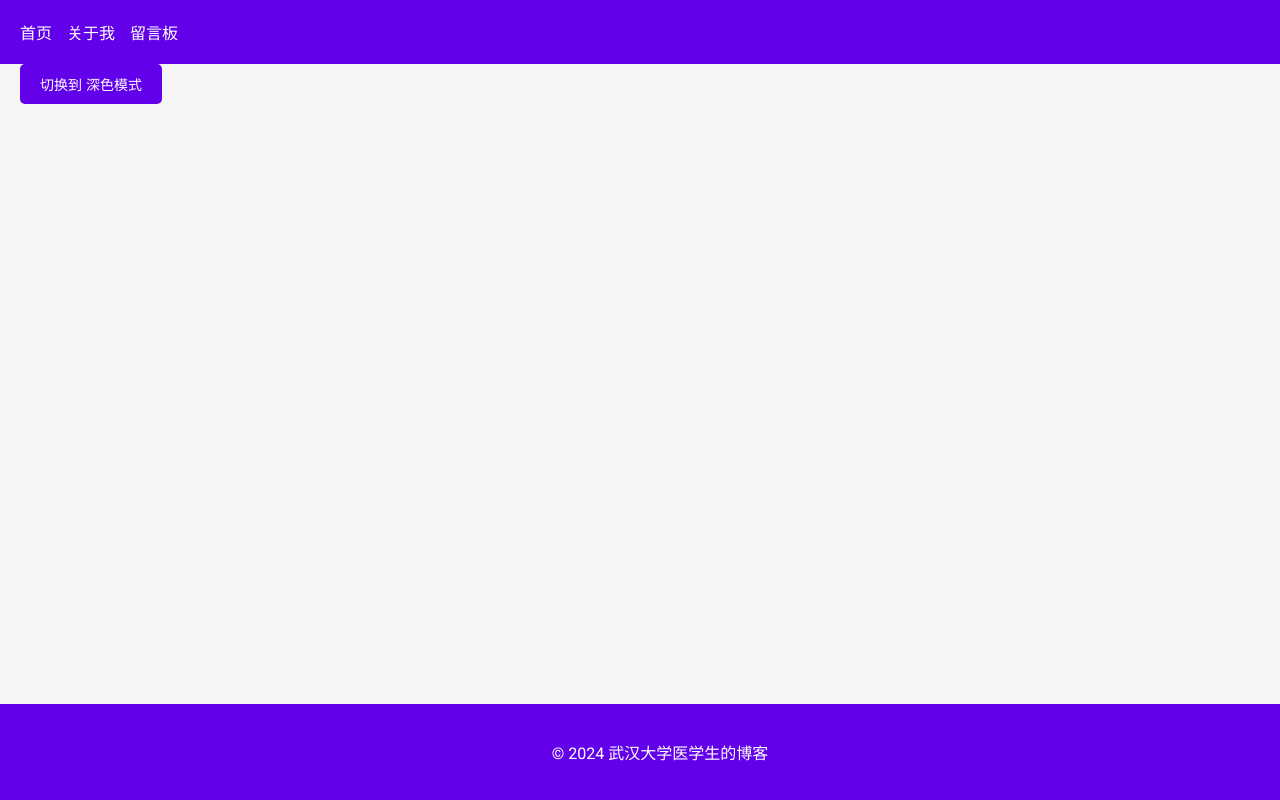
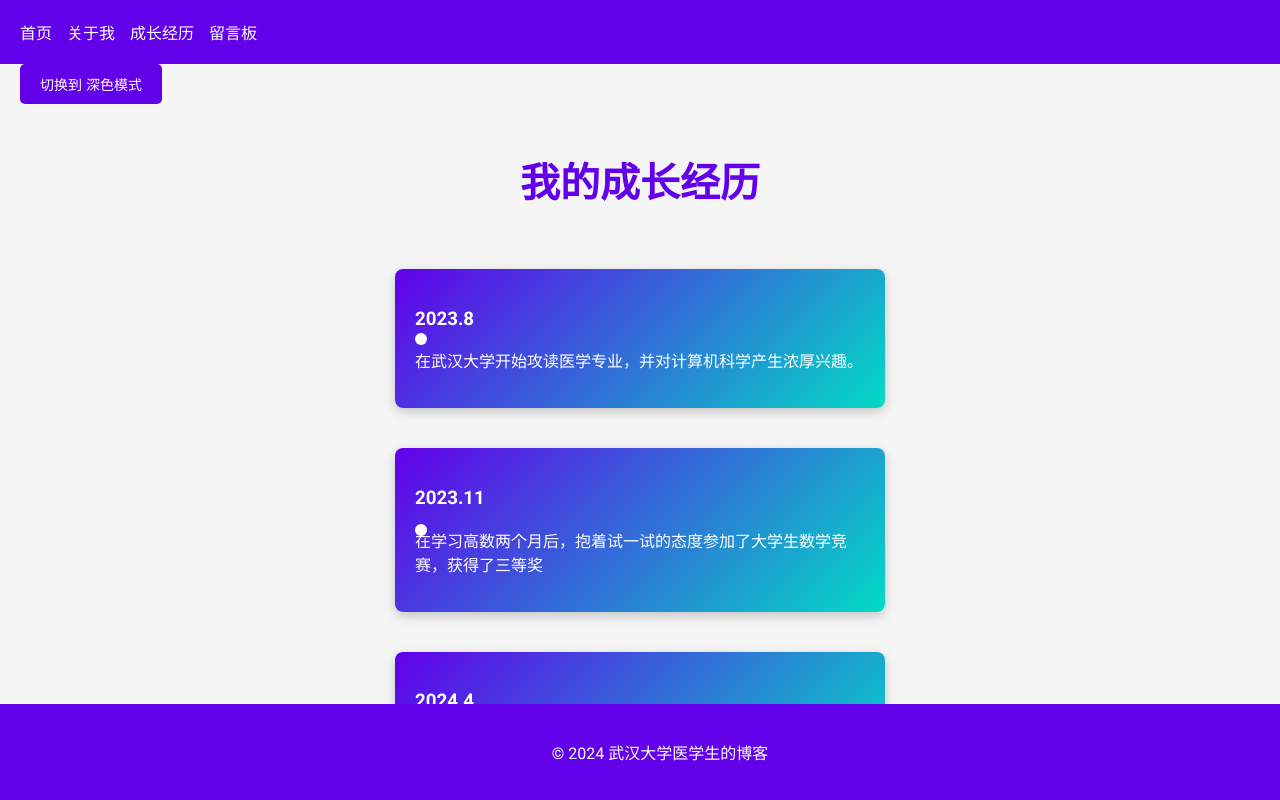
Before and after one commit to Liuxindianyin/----, a Vue app in the folder boke/: page /growth in a window 1280 px wide. Shown: the top 800 px of the page. Built offline with nearby package versions, Linux system fonts and the light colour scheme.

Commit message:
完善了一部分，加入了成长经历页面

```diff
--- a/boke/src/components/Header.vue
+++ b/boke/src/components/Header.vue
@@ -3,6 +3,7 @@
       <nav>
         <router-link to="/">首页</router-link>
         <router-link to="/about">关于我</router-link>
+        <router-link to="/growth">成长经历</router-link> <!-- 添加新链接 -->
         <router-link to="/guestbook">留言板</router-link>
       </nav>
     </header>
--- /dev/null
+++ b/boke/src/components/Timeline.vue
@@ -0,0 +1,123 @@
+<template>
+    <div class="timeline">
+      <div v-for="(event, index) in events" :key="index"
+           class="timeline-event"
+           :class="index % 2 === 0 ? 'left' : 'right'"
+           ref="eventNodes">
+        <div class="timeline-content">
+          <h3>{{ event.year }}</h3>
+          <p>{{ event.description }}</p>
+        </div>
+      </div>
+    </div>
+  </template>
+
+  <script>
+  export default {
+    props: {
+      events: {
+        type: Array,
+        required: true
+      }
+    },
+    mounted() {
+      const options = {
+        root: null,
+        threshold: 0.1
+      };
+
+      const callback = (entries, observer) => {
+        entries.forEach(entry => {
+          if (entry.isIntersecting) {
+            entry.target.classList.add('visible');
+          }
+        });
+      };
+
+      const observer = new IntersectionObserver(callback, options);
+      this.$refs.eventNodes.forEach(node => {
+        observer.observe(node);
+      });
+    }
+  };
+  </script>
+
+  <style scoped>
+  .timeline {
+    position: relative;
+    max-width: 1000px;
+    margin: 0 auto;
+    padding: 20px 0;
+  }
+
+  .timeline-event {
+    display: flex;
+    justify-content: center;
+    position: relative;
+    margin-bottom: 40px;
+    opacity: 0;
+    transform: translateY(20px);
+    transition: opacity 0.6s ease-out, transform 0.6s ease-out;
+  }
+
+  .timeline-event.visible {
+    opacity: 1;
+    transform: translateY(0);
+  }
+
+  .timeline-content {
+    background: linear-gradient(135deg, #6200ea, #03dac5);
+    color: white;
+    padding: 20px;
+    border-radius: 8px;
+    box-shadow: 0 4px 12px rgba(0, 0, 0, 0.2);
+    width: 45%;
+    position: relative;
+  }
+
+  .timeline-content::before {
+    content: "";
+    position: absolute;
+    width: 12px;
+    height: 12px;
+    background-color: white;
+    border-radius: 50%;
+    top: 50%;
+    transform: translateY(-50%);
+  }
+
+  .timeline-content.left {
+    text-align: right;
+    margin-right: auto;
+  }
+
+  .timeline-content.left::before {
+    right: -25px;
+  }
+
+  .timeline-content.right {
+    text-align: left;
+    margin-left: auto;
+  }
+
+  .timeline-content.right::before {
+    left: -25px;
+  }
+
+  @media screen and (max-width: 768px) {
+    .timeline-content {
+      width: 90%;
+      text-align: center;
+    }
+
+    .timeline-content.left,
+    .timeline-content.right {
+      margin: 0 auto;
+    }
+
+    .timeline-content::before {
+      left: 50%;
+      transform: translateX(-50%) translateY(-50%);
+    }
+  }
+  </style>
--- /dev/null
+++ b/boke/src/pages/GrowthPage.vue
@@ -0,0 +1,48 @@
+<template>
+    <div>
+      <h1>我的成长经历</h1>
+      <Timeline :events="events" />
+    </div>
+  </template>
+
+  <script>
+  import Timeline from '../components/Timeline.vue';
+
+  export default {
+    components: {
+      Timeline
+    },
+    data() {
+      return {
+        events: [
+          { year: '2023.8', description: '在武汉大学开始攻读医学专业，并对计算机科学产生浓厚兴趣。' },
+          { year: '2023.11', description: '在学习高数两个月后，抱着试一试的态度参加了大学生数学竞赛，获得了三等奖' },
+          { year: '2024.4', description: '参加华中杯数学建模大赛，准备时间不长，最终拿到一个入门奖' },
+          { year: '2024.7', description: '参加了亚太杯中文赛区数模比赛' },
+          { year: '2024.8', description: '开始学习搭建网站，先后学习了html，css，js以及vue。' }
+        ]
+      };
+    }
+  };
+  </script>
+
+  <style scoped>
+  h1 {
+    font-size: 2.5em;
+    margin-bottom: 40px;
+    text-align: center;
+    color: #6200ea;
+    animation: fadeInDown 1s ease-in-out;
+  }
+
+  @keyframes fadeInDown {
+    0% {
+      opacity: 0;
+      transform: translateY(-20px);
+    }
+    100% {
+      opacity: 1;
+      transform: translateY(0);
+    }
+  }
+  </style>
--- a/boke/src/router/index.js
+++ b/boke/src/router/index.js
@@ -4,13 +4,15 @@ import PostPage from '../pages/PostPage.vue';
 import AboutPage from '../pages/AboutPage.vue';
 import CategoryPage from '../pages/CategoryPage.vue';
 import GuestBook from '../pages/GuestBook.vue';
+import GrowthPage from '../pages/GrowthPage.vue';  // 导入新页面
 
 const routes = [
     { path: '/', component: HomePage },
     { path: '/post/:id', component: PostPage },
     { path: '/about', component: AboutPage },
     { path: '/category/:name', component: CategoryPage },
-    { path: '/guestbook', component: GuestBook }
+    { path: '/guestbook', component: GuestBook },
+    { path: '/growth', component: GrowthPage }  // 添加新路由
 ];
 
 const router = createRouter({
```
